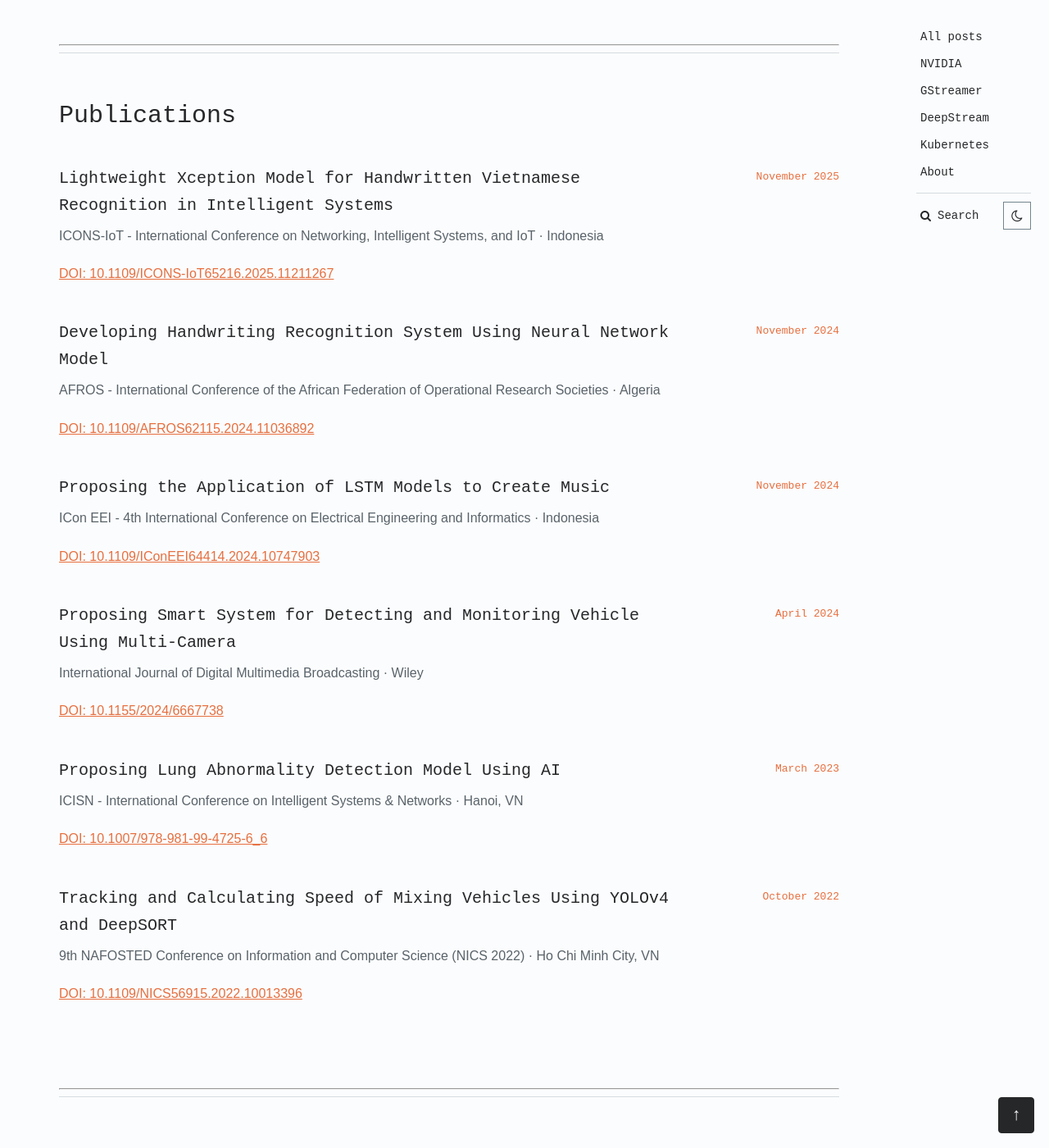
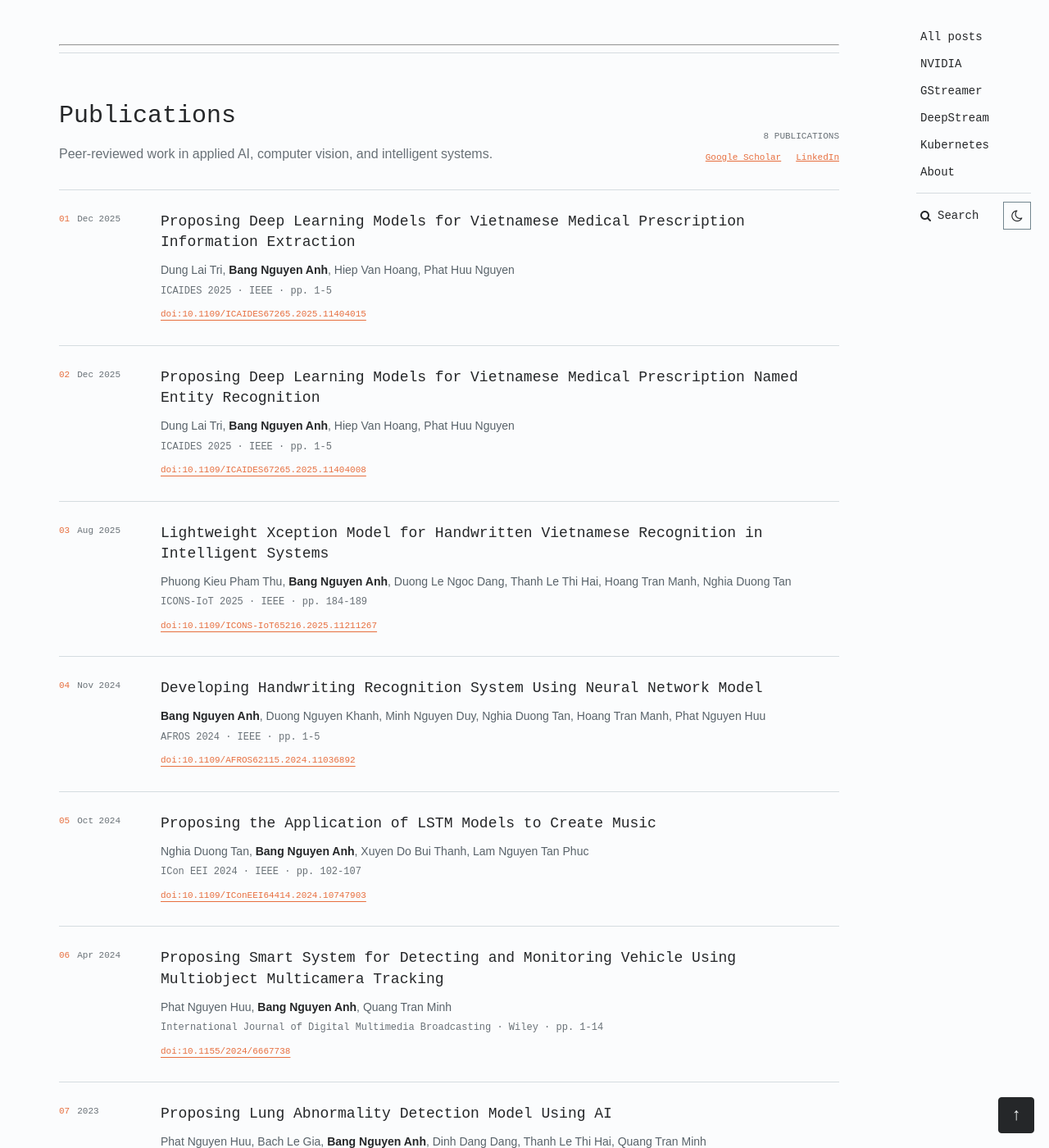
Before and after one commit to nabang1010/nabang1010.github.io, a Jekyll site: the page built from profile.html, in a window 1280 px wide and 1400 px high, scrolled down 6084 px. Shown: the whole window at 82% size. Built offline with Jekyll 4.4.1, drawn with Linux system fonts in a browser that asks for light colours; nearby versions of some CDN libraries; comment, search, counter and statistics services are not loaded; some of the changed text lies outside the part shown.

Commit message:
feat(profile): add complete publication index

```diff
--- a/css/site.css
+++ b/css/site.css
@@ -1824,6 +1824,113 @@ body.image-lightbox-open {
     margin-bottom: 8px;
 }
 
+.publication-heading {
+    display: flex;
+    align-items: flex-end;
+    justify-content: space-between;
+    gap: 28px;
+    margin-bottom: 30px;
+}
+
+.publication-heading h2 {
+    margin-bottom: 8px;
+}
+
+.publication-heading p {
+    max-width: 620px;
+    margin: 0;
+    color: var(--text-faint);
+}
+
+.publication-profiles {
+    display: flex;
+    flex-wrap: wrap;
+    justify-content: flex-end;
+    gap: 8px 18px;
+    font-family: var(--font-mono);
+    font-size: 11px;
+    white-space: nowrap;
+}
+
+.publication-profiles span {
+    width: 100%;
+    color: var(--text-faint);
+    text-align: right;
+    text-transform: uppercase;
+}
+
+.publication-list {
+    margin: 0;
+    padding: 0 !important;
+    border-top: 1px solid var(--rule-light);
+    list-style: none;
+    counter-reset: publication;
+}
+
+.publication-entry {
+    display: grid;
+    grid-template-columns: 96px minmax(0, 1fr);
+    gap: 28px;
+    margin: 0 !important;
+    padding: 26px 0;
+    border-bottom: 1px solid var(--rule-light);
+    counter-increment: publication;
+}
+
+.publication-entry time {
+    display: flex;
+    align-items: baseline;
+    gap: 9px;
+    color: var(--text-faint);
+    font-family: var(--font-mono);
+    font-size: 11px;
+    white-space: nowrap;
+}
+
+.publication-entry time::before {
+    content: counter(publication, decimal-leading-zero);
+    color: var(--orange);
+}
+
+.publication-entry h3 {
+    max-width: 840px;
+    margin-bottom: 10px;
+    font-size: 18px;
+    line-height: 1.4;
+}
+
+.publication-entry p {
+    margin: 0;
+}
+
+.publication-authors {
+    font-size: 14px;
+    line-height: 1.6;
+}
+
+.publication-authors strong {
+    color: var(--text);
+    font-weight: 600;
+}
+
+.publication-venue {
+    margin-top: 5px !important;
+    color: var(--text-faint) !important;
+    font-family: var(--font-mono);
+    font-size: 12px;
+    line-height: 1.55;
+}
+
+.publication-doi {
+    display: inline-block;
+    margin-top: 10px;
+    font-family: var(--font-mono);
+    font-size: 11px;
+    overflow-wrap: anywhere;
+    text-decoration-thickness: 1px;
+    text-underline-offset: 4px;
+}
+
 .d-flex {
     display: grid;
     grid-template-columns: minmax(0, 1fr) auto;
@@ -2864,6 +2971,30 @@ body.image-lightbox-open {
         margin: 0;
     }
 
+    .publication-heading {
+        display: grid;
+        align-items: start;
+        gap: 18px;
+    }
+
+    .publication-profiles {
+        justify-content: flex-start;
+    }
+
+    .publication-profiles span {
+        text-align: left;
+    }
+
+    .publication-entry {
+        grid-template-columns: 1fr;
+        gap: 10px;
+        padding: 22px 0;
+    }
+
+    .publication-entry h3 {
+        font-size: 17px;
+    }
+
     .d-flex {
         grid-template-columns: 1fr;
         gap: 12px;
--- a/profile.html
+++ b/profile.html
@@ -38,6 +38,7 @@ sidebar: false
                         <nav class="profile-contact-links" aria-label="Professional profiles">
                             <span>Profiles</span>
                             <a href="https://www.linkedin.com/in/nabang1010" target="_blank" rel="noopener noreferrer">LinkedIn</a>
+                            <a href="https://scholar.google.com/citations?user=cUhe058AAAAJ&amp;hl=en" target="_blank" rel="noopener noreferrer">Google Scholar</a>
                             <a href="https://github.com/nabang1010" target="_blank" rel="noopener noreferrer">GitHub</a>
                             <a href="{{ site.baseurl }}/">Blog</a>
                         </nav>
@@ -288,56 +289,91 @@ sidebar: false
             <hr class="m-0" />
             <section class="resume-section" id="publications">
                 <div class="resume-section-content">
-                    <h2 class="mb-5">Publications</h2>
-                        <div class="d-flex flex-column flex-md-row justify-content-between mb-5">
-                            <div class="flex-grow-1">
-                                <h3 class="mb-0">Lightweight Xception Model for Handwritten Vietnamese Recognition in Intelligent Systems</h3>
-                                <div class="subheading mb-3">ICONS-IoT - International Conference on Networking, Intelligent Systems, and IoT &middot; Indonesia</div>
-                                <a href="https://doi.org/10.1109/ICONS-IoT65216.2025.11211267" target="_blank" rel="noopener noreferrer">DOI: 10.1109/ICONS-IoT65216.2025.11211267</a>
+                    <header class="publication-heading">
+                        <div>
+                            <h2>Publications</h2>
+                            <p>Peer-reviewed work in applied AI, computer vision, and intelligent systems.</p>
+                        </div>
+                        <nav class="publication-profiles" aria-label="Publication profiles">
+                            <span>8 publications</span>
+                            <a href="https://scholar.google.com/citations?user=cUhe058AAAAJ&amp;hl=en" target="_blank" rel="noopener noreferrer">Google Scholar</a>
+                            <a href="https://www.linkedin.com/in/nabang1010/details/publications/" target="_blank" rel="noopener noreferrer">LinkedIn</a>
+                        </nav>
+                    </header>
+                    <ol class="publication-list">
+                        <li class="publication-entry">
+                            <time datetime="2025-12-11">Dec 2025</time>
+                            <div>
+                                <h3>Proposing Deep Learning Models for Vietnamese Medical Prescription Information Extraction</h3>
+                                <p class="publication-authors">Dung Lai Tri, <strong>Bang Nguyen Anh</strong>, Hiep Van Hoang, Phat Huu Nguyen</p>
+                                <p class="publication-venue">ICAIDES 2025 &middot; IEEE &middot; pp. 1-5</p>
+                                <a class="publication-doi" href="https://doi.org/10.1109/ICAIDES67265.2025.11404015" target="_blank" rel="noopener noreferrer">doi:10.1109/ICAIDES67265.2025.11404015</a>
                             </div>
-                            <div class="flex-shrink-0"><span class="text-primary">November 2025</span></div>
-                        </div>
-                        <div class="d-flex flex-column flex-md-row justify-content-between mb-5">
-                            <div class="flex-grow-1">
-                                <h3 class="mb-0">Developing Handwriting Recognition System Using Neural Network Model</h3>
-                                <div class="subheading mb-3">AFROS - International Conference of the African Federation of Operational Research Societies &middot; Algeria</div>
-                                <a href="https://doi.org/10.1109/AFROS62115.2024.11036892" target="_blank" rel="noopener noreferrer">DOI: 10.1109/AFROS62115.2024.11036892</a>
+                        </li>
+                        <li class="publication-entry">
+                            <time datetime="2025-12-11">Dec 2025</time>
+                            <div>
+                                <h3>Proposing Deep Learning Models for Vietnamese Medical Prescription Named Entity Recognition</h3>
+                                <p class="publication-authors">Dung Lai Tri, <strong>Bang Nguyen Anh</strong>, Hiep Van Hoang, Phat Huu Nguyen</p>
+                                <p class="publication-venue">ICAIDES 2025 &middot; IEEE &middot; pp. 1-5</p>
+                                <a class="publication-doi" href="https://doi.org/10.1109/ICAIDES67265.2025.11404008" target="_blank" rel="noopener noreferrer">doi:10.1109/ICAIDES67265.2025.11404008</a>
                             </div>
-                            <div class="flex-shrink-0"><span class="text-primary">November 2024</span></div>
-                        </div>
-                        <div class="d-flex flex-column flex-md-row justify-content-between mb-5">
-                            <div class="flex-grow-1">
-                                <h3 class="mb-0">Proposing the Application of LSTM Models to Create Music</h3>
-                                <div class="subheading mb-3">ICon EEI - 4th International Conference on Electrical Engineering and Informatics &middot; Indonesia</div>
-                                <a href="https://doi.org/10.1109/IConEEI64414.2024.10747903" target="_blank" rel="noopener noreferrer">DOI: 10.1109/IConEEI64414.2024.10747903</a>
+                        </li>
+                        <li class="publication-entry">
+                            <time datetime="2025-08-26">Aug 2025</time>
+                            <div>
+                                <h3>Lightweight Xception Model for Handwritten Vietnamese Recognition in Intelligent Systems</h3>
+                                <p class="publication-authors">Phuong Kieu Pham Thu, <strong>Bang Nguyen Anh</strong>, Duong Le Ngoc Dang, Thanh Le Thi Hai, Hoang Tran Manh, Nghia Duong Tan</p>
+                                <p class="publication-venue">ICONS-IoT 2025 &middot; IEEE &middot; pp. 184-189</p>
+                                <a class="publication-doi" href="https://doi.org/10.1109/ICONS-IoT65216.2025.11211267" target="_blank" rel="noopener noreferrer">doi:10.1109/ICONS-IoT65216.2025.11211267</a>
                             </div>
-                            <div class="flex-shrink-0"><span class="text-primary">November 2024</span></div>
-                        </div>
-                        <div class="d-flex flex-column flex-md-row justify-content-between mb-5">
-                            <div class="flex-grow-1">
-                                <h3 class="mb-0">Proposing Smart System for Detecting and Monitoring Vehicle Using Multi-Camera</h3>
-                                <div class="subheading mb-3">International Journal of Digital Multimedia Broadcasting &middot; Wiley</div>
-                                <a href="https://doi.org/10.1155/2024/6667738" target="_blank" rel="noopener noreferrer">DOI: 10.1155/2024/6667738</a>
+                        </li>
+                        <li class="publication-entry">
+                            <time datetime="2024-11-03">Nov 2024</time>
+                            <div>
+                                <h3>Developing Handwriting Recognition System Using Neural Network Model</h3>
+                                <p class="publication-authors"><strong>Bang Nguyen Anh</strong>, Duong Nguyen Khanh, Minh Nguyen Duy, Nghia Duong Tan, Hoang Tran Manh, Phat Nguyen Huu</p>
+                                <p class="publication-venue">AFROS 2024 &middot; IEEE &middot; pp. 1-5</p>
+                                <a class="publication-doi" href="https://doi.org/10.1109/AFROS62115.2024.11036892" target="_blank" rel="noopener noreferrer">doi:10.1109/AFROS62115.2024.11036892</a>
                             </div>
-                            <div class="flex-shrink-0"><span class="text-primary">April 2024</span></div>
-                        </div>
-                        <div class="d-flex flex-column flex-md-row justify-content-between mb-5">
-                            <div class="flex-grow-1">
-                                <h3 class="mb-0">Proposing Lung Abnormality Detection Model Using AI</h3>
-                                <div class="subheading mb-3">ICISN - International Conference on Intelligent Systems &amp; Networks &middot; Hanoi, VN</div>
-                                <a href="https://doi.org/10.1007/978-981-99-4725-6_6" target="_blank" rel="noopener noreferrer">DOI: 10.1007/978-981-99-4725-6_6</a>
+                        </li>
+                        <li class="publication-entry">
+                            <time datetime="2024-10-16">Oct 2024</time>
+                            <div>
+                                <h3>Proposing the Application of LSTM Models to Create Music</h3>
+                                <p class="publication-authors">Nghia Duong Tan, <strong>Bang Nguyen Anh</strong>, Xuyen Do Bui Thanh, Lam Nguyen Tan Phuc</p>
+                                <p class="publication-venue">ICon EEI 2024 &middot; IEEE &middot; pp. 102-107</p>
+                                <a class="publication-doi" href="https://doi.org/10.1109/IConEEI64414.2024.10747903" target="_blank" rel="noopener noreferrer">doi:10.1109/IConEEI64414.2024.10747903</a>
                             </div>
-                            <div class="flex-shrink-0"><span class="text-primary">March 2023</span></div>
-                        </div>
-                        <div class="d-flex flex-column flex-md-row justify-content-between mb-5">
-                            <div class="flex-grow-1">
-                                <h3 class="mb-0">Tracking and Calculating Speed of Mixing Vehicles Using YOLOv4 and DeepSORT</h3>
-                                <div class="subheading mb-3">9th NAFOSTED Conference on Information and Computer Science (NICS 2022) &middot; Ho Chi Minh City, VN</div>
-                                <a href="https://doi.org/10.1109/NICS56915.2022.10013396" target="_blank" rel="noopener noreferrer">DOI: 10.1109/NICS56915.2022.10013396</a>
+                        </li>
+                        <li class="publication-entry">
+                            <time datetime="2024-04-29">Apr 2024</time>
+                            <div>
+                                <h3>Proposing Smart System for Detecting and Monitoring Vehicle Using Multiobject Multicamera Tracking</h3>
+                                <p class="publication-authors">Phat Nguyen Huu, <strong>Bang Nguyen Anh</strong>, Quang Tran Minh</p>
+                                <p class="publication-venue">International Journal of Digital Multimedia Broadcasting &middot; Wiley &middot; pp. 1-14</p>
+                                <a class="publication-doi" href="https://doi.org/10.1155/2024/6667738" target="_blank" rel="noopener noreferrer">doi:10.1155/2024/6667738</a>
                             </div>
-                            <div class="flex-shrink-0"><span class="text-primary">October 2022</span></div>
-                        </div>
-
+                        </li>
+                        <li class="publication-entry">
+                            <time datetime="2023">2023</time>
+                            <div>
+                                <h3>Proposing Lung Abnormality Detection Model Using AI</h3>
+                                <p class="publication-authors">Phat Nguyen Huu, Bach Le Gia, <strong>Bang Nguyen Anh</strong>, Dinh Dang Dang, Thanh Le Thi Hai, Quang Tran Minh</p>
+                                <p class="publication-venue">International Conference on Intelligent Systems &amp; Networks &middot; Springer &middot; pp. 40-46</p>
+                                <a class="publication-doi" href="https://doi.org/10.1007/978-981-99-4725-6_6" target="_blank" rel="noopener noreferrer">doi:10.1007/978-981-99-4725-6_6</a>
+                            </div>
+                        </li>
+                        <li class="publication-entry">
+                            <time datetime="2022-10-31">Oct 2022</time>
+                            <div>
+                                <h3>Tracking and Calculating Speed of Mixing Vehicles Using YOLOv4 and DeepSORT</h3>
+                                <p class="publication-authors">Phat Nguyen Huu, <strong>Bang Nguyen Anh</strong>, Vu Tran Ngoc Nam, Tran Manh Hoang, Tien Dzung Nguyen, Quang Tran Minh</p>
+                                <p class="publication-venue">NICS 2022 &middot; IEEE &middot; pp. 105-110</p>
+                                <a class="publication-doi" href="https://doi.org/10.1109/NICS56915.2022.10013396" target="_blank" rel="noopener noreferrer">doi:10.1109/NICS56915.2022.10013396</a>
+                            </div>
+                        </li>
+                    </ol>
                 </div>
             </section>
             <hr class="m-0" />
```
